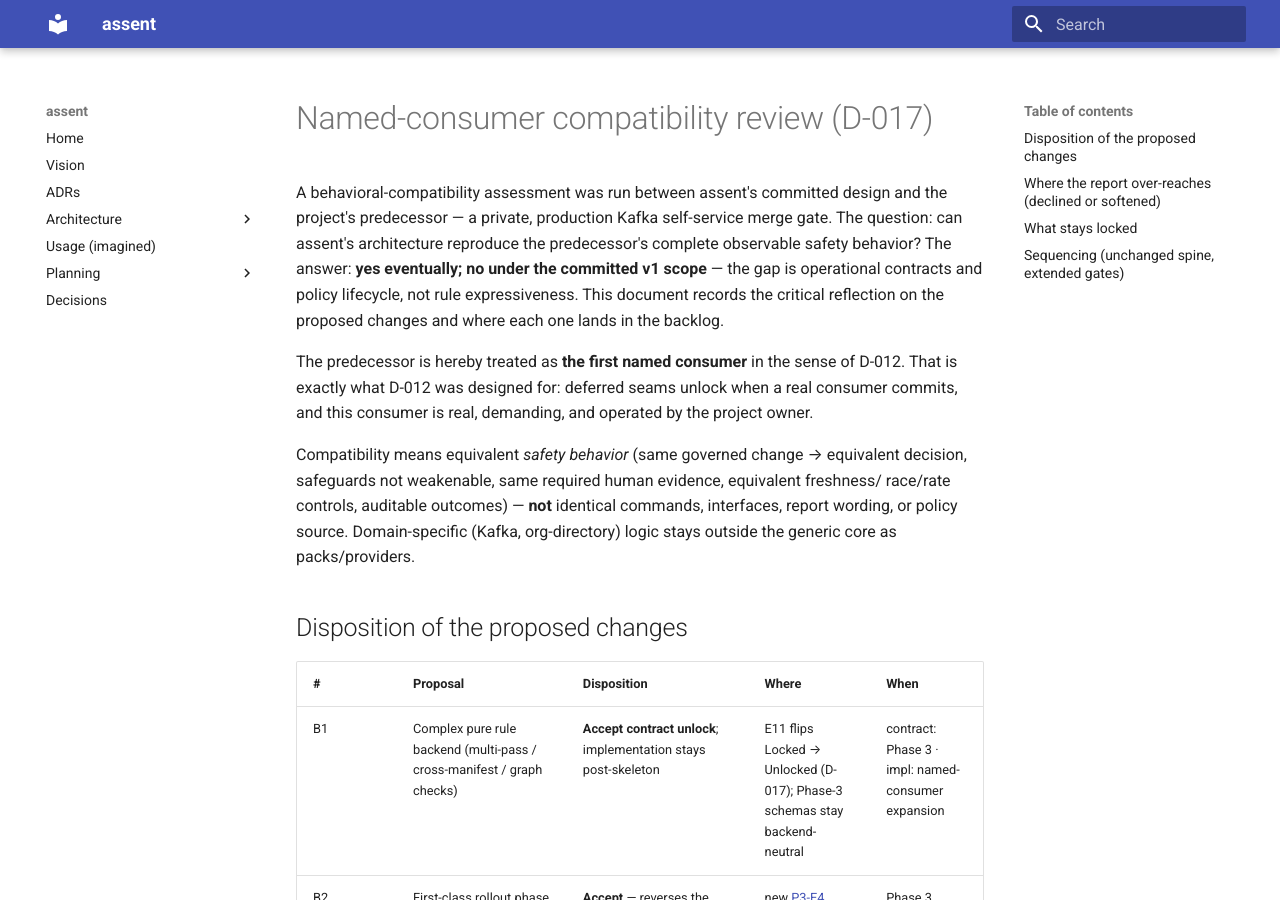
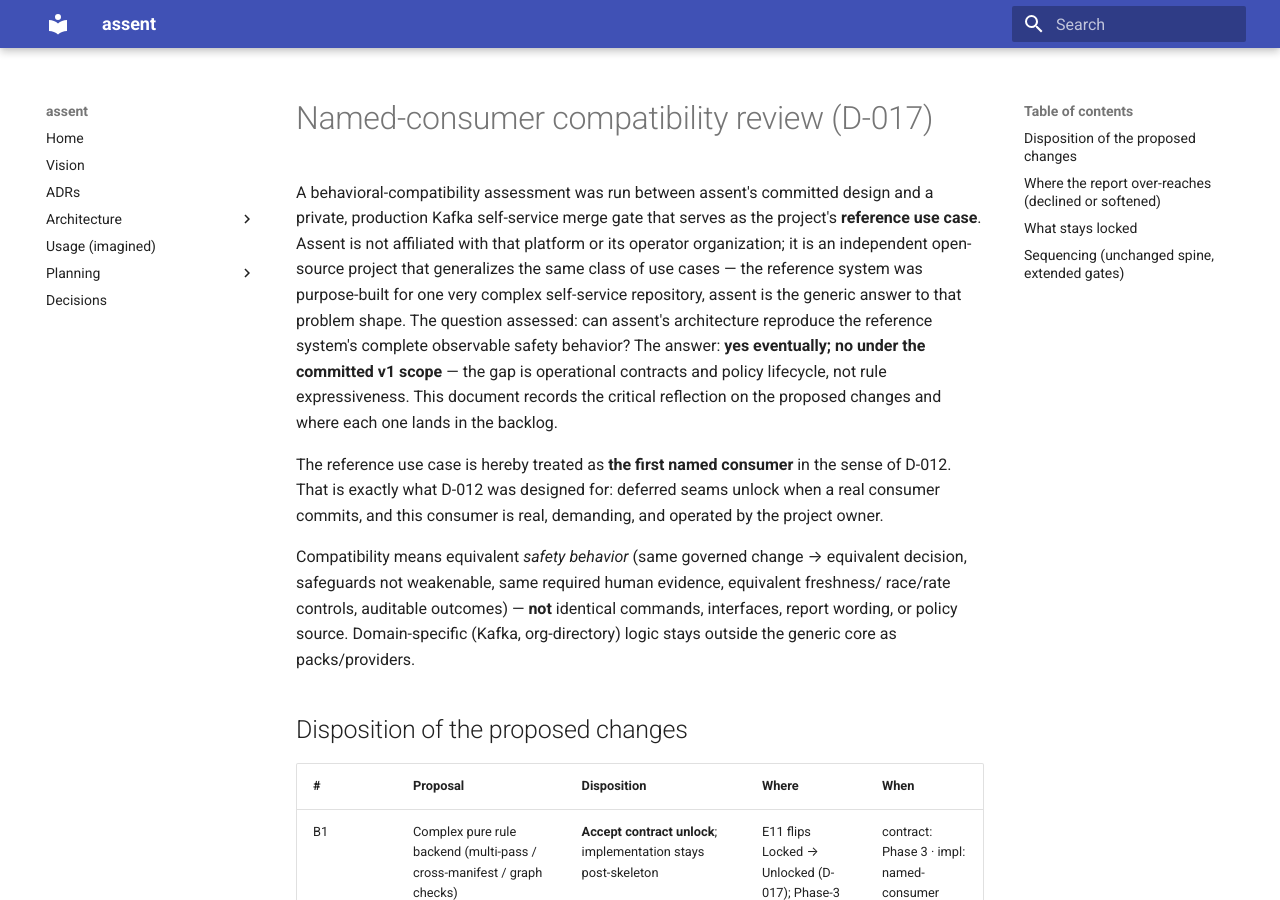
Before and after one commit to PlatformRelay/assent, an MkDocs documentation site: the page built from docs/planning/named-consumer-compat.md, in a window 1280 px wide and 900 px high. Built offline with MkDocs 1.6.1 and Material for MkDocs 9.7.7, drawn with Linux system fonts in a browser that asks for light colours; some of the changed text lies outside the part shown.

Commit message:
:memo: docs: D-018 operator ratifications — reference-use-case wording, Spike D deferred to Phase-3 window, named obligations confirmed

```diff
--- a/docs/planning/named-consumer-compat.md
+++ b/docs/planning/named-consumer-compat.md
@@ -1,13 +1,17 @@
 # Named-consumer compatibility review (D-017)
 
-A behavioral-compatibility assessment was run between assent's committed design and the
-project's predecessor — a private, production Kafka self-service merge gate. The question:
-can assent's architecture reproduce the predecessor's complete observable safety behavior?
+A behavioral-compatibility assessment was run between assent's committed design and a
+private, production Kafka self-service merge gate that serves as the project's **reference
+use case**. Assent is not affiliated with that platform or its operator organization; it is
+an independent open-source project that generalizes the same class of use cases — the
+reference system was purpose-built for one very complex self-service repository, assent is
+the generic answer to that problem shape. The question assessed: can assent's architecture
+reproduce the reference system's complete observable safety behavior?
 The answer: **yes eventually; no under the committed v1 scope** — the gap is operational
 contracts and policy lifecycle, not rule expressiveness. This document records the critical
 reflection on the proposed changes and where each one lands in the backlog.
 
-The predecessor is hereby treated as **the first named consumer** in the sense of D-012.
+The reference use case is hereby treated as **the first named consumer** in the sense of D-012.
 That is exactly what D-012 was designed for: deferred seams unlock when a real consumer
 commits, and this consumer is real, demanding, and operated by the project owner.
 
@@ -31,7 +35,7 @@ generic core as packs/providers.
 | B8 | Post-merge audit + remediation (OQ-19) | **Seam now, implement later** — correlation pins already exist in the record model | E12 | post-Phase-4 |
 | B9 | Batch/sweep orchestration (OQ-20) | **Seam now, implement later**; no bulk bypass of per-MR preconditions, ever | E12 | post-Phase-4 |
 | B10 | Generated machine-readable rule catalogue | **Accept** — cheap, additive-tolerant report; not a safety schema | E3 seed (generation) + E9 (docs) | Phase 5 |
-| B11 | Kubernetes CRD/CR validation adapter | **Spike first, then decide** — the report itself concedes the dependency risk | new [P2-E6 Spike D](../../openspec/specs/p2-e6-spike-crd/spec.md) → ADR-0020 → E14 (Planned, gated) | spike: Phase 2/3 window · adapter: post-skeleton |
+| B11 | Kubernetes CRD/CR validation adapter | **Spike first, then decide** — the report itself concedes the dependency risk | new [P2-E6 Spike D](../../openspec/specs/p2-e6-spike-crd/spec.md) → ADR-0020 → E14 (Planned, gated) | spike: Phase-3 window (D-018 — not first-wave) · adapter: post-skeleton |
 
 ## Where the report over-reaches (declined or softened)
 
@@ -56,10 +60,10 @@ generic core as packs/providers.
    dependency bet (k8s libs vs small static binary) or a high-risk reimplementation. Spike D
    measures both before any contract commitment; the Phase-3 CRD fixture is added only if
    the spike verdict supports it.
-5. **Ratified declines from the report**: no loading of predecessor Go rules, no in-process
+5. **Ratified declines from the report**: no loading of the reference system's Go rules, no in-process
    plugin API, no command/flag/wording parity, no org- or Kafka-specific knowledge in core,
    no private policy content in this repository (D-002 sanitization applies to every
-   fixture derived from the predecessor).
+   fixture derived from the reference system).
 
 ## What stays locked
 
```
Also changed, not shown: docs/decisions/decisions.md (+2 -1 lines), openspec/specs/backlog.md (+1 -1 lines).
